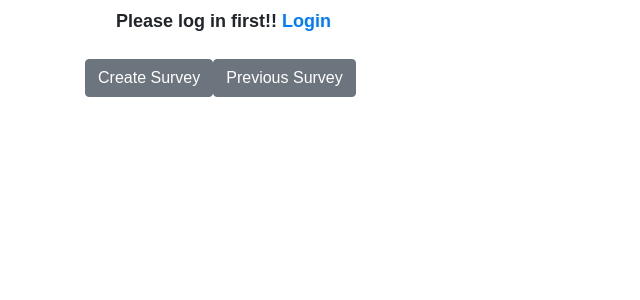
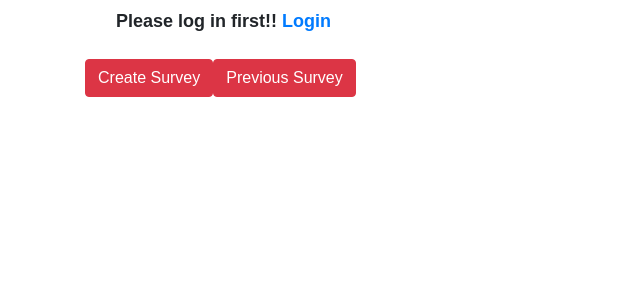
Before and after one commit to wbudoyo07/Project-3, a React (Create React App) app in the folder client/: page /surveyoptions in a window 1280 px wide. Shown: the top 300 px of the page, without its empty margins (0-640 px from the left). Built offline with nearby package versions, Linux system fonts and the light colour scheme; no server answers; a web font is replaced by a local one.

Commit message:
latest update

```diff
--- a/client/src/pages/SurveyOption/SurveyOption.js
+++ b/client/src/pages/SurveyOption/SurveyOption.js
@@ -48,6 +48,11 @@ class SurveyOption extends Component {
     })
   }
 
+  handleSubmit(event) {
+    this.setState({
+        [event.target.name]: event.target.value
+    })
+}
   render() {
     return (
       <Container className="Surveyoption">
@@ -56,8 +61,21 @@ class SurveyOption extends Component {
           <Row>
             <Col>
             <p>{this.state.username} {this.state.email}</p>
-            <Button> Create Survey </Button>
-            <Button> Previous Survey </Button>
+            <Button
+            type = "submit"
+            color = "danger"
+            name  =  "createSurvey"
+            onClick = {this.handleSubmit}
+            > Create Survey
+            </Button>
+            <Button
+            type = "submit"
+            color = "danger"
+            name = "create Survey"
+            onClick = {this.handleSubmit}
+            >
+            Previous Survey
+             </Button>
             </Col>
           </Row>
         }
```
Also changed, not shown: 1 other file (tests, documents, lock files or other folders).
